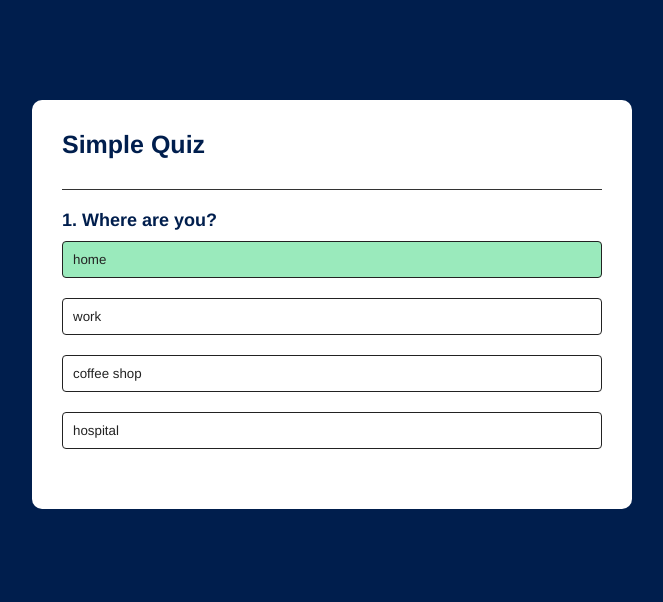
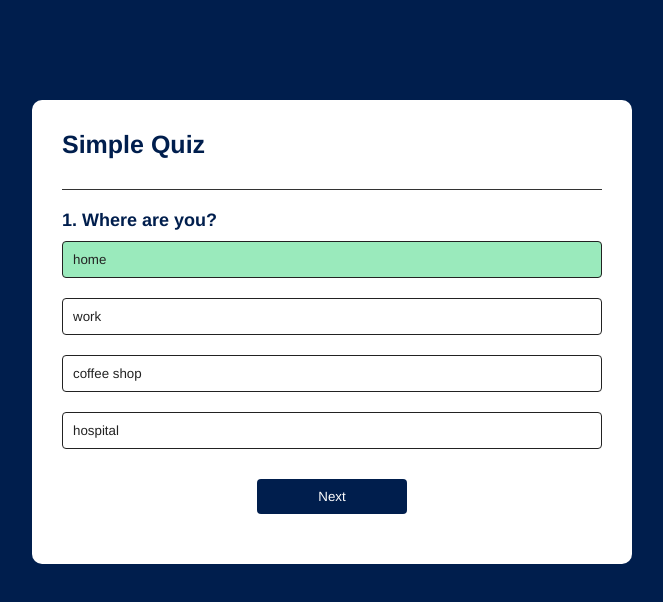
Before and after one commit to matthew1611/js-quiz-app, a plain HTML site: page index.html in a window 1280 px wide. Both pictures are taken after a click on the button "home". Shown: the whole page, without its empty margins (308-971 px from the left). Drawn offline with Linux system fonts and the light colour scheme.

Commit message:
correct answer increases score

```diff
--- a/script.js
+++ b/script.js
@@ -81,10 +81,17 @@ function selectAnswer(e) {
   const isCorrect = selectedBtn.dataset.correct === 'true';
   if (isCorrect) {
     selectedBtn.classList.add('correct');
+    score++;
   } else {
     selectedBtn.classList.add('incorrect');
   }
-  //   Array.from(answerBtns.children)
+  Array.from(answerBtns.children).forEach((button) => {
+    if (button.dataset.correct === 'true') {
+      button.classList.add('correct');
+    }
+    button.disabled = true;
+  });
+  nextBtn.style.display = 'block';
 }
 
 startQuiz();
--- a/style.css
+++ b/style.css
@@ -51,9 +51,13 @@ body {
     transition: all 0.3ms;
 }
 
-.btn:hover{
+.btn:hover:not([disabled]){
     background: #222;
     color: white;
+}
+
+.btn:disabled{
+    cursor: no-drop;
 }
 
 #next-btn{
```
